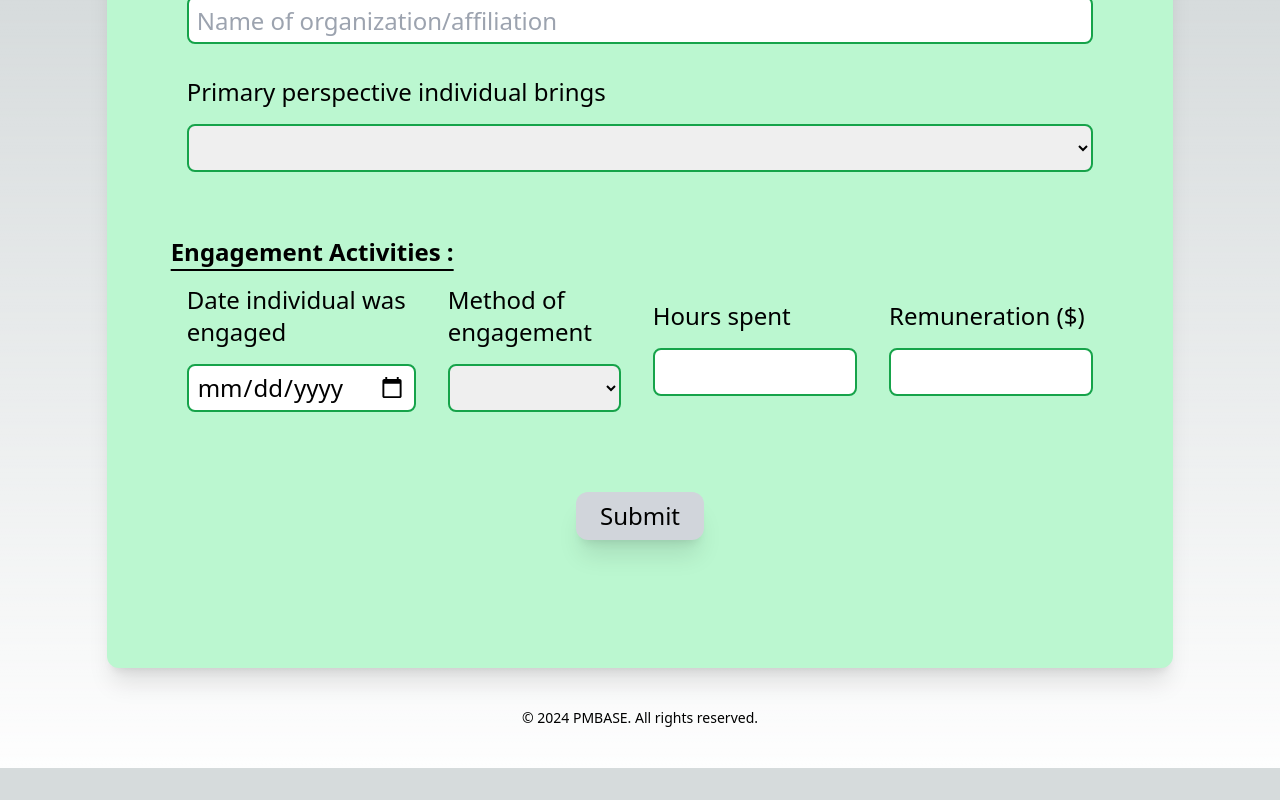
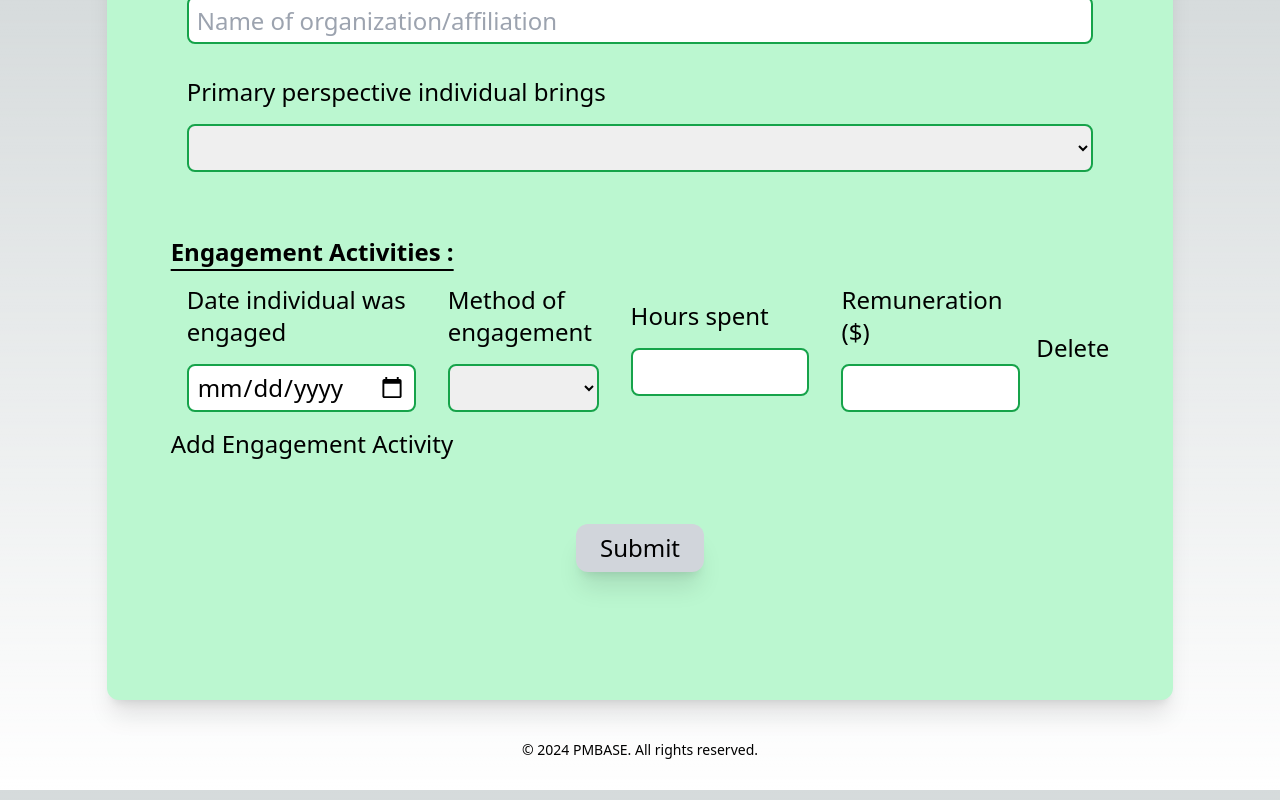
Before and after one commit to rosennabs/surveysalud, a Next.js app: page /relationships in a window 1280 px wide. Shown: the part 810-1610 px from the top of the page. Before the commit the page ends 1578 px from the top, so only its background shows below. Built offline with nearby package versions, Linux system fonts and the light colour scheme.

Commit message:
Implement the push and remove functions from FieldArray

```diff
--- a/src/app/relationships/page.tsx
+++ b/src/app/relationships/page.tsx
@@ -132,7 +132,9 @@ function Relationships() {
                 </h3>
 
                 <FieldArray name="engagement_activities">
-                  {({ push, remove }) => {
+                  {({ push, remove, form }) => {
+                    const { values } = form;
+
                     return (
                       <div>
                         {values.engagement_activities.map(
@@ -174,9 +176,32 @@ function Relationships() {
                                   name={`engagement_activities[${index}].dollar_gifted`}
                                 />
                               </div>
+
+                              <div>
+                                <button
+                                  type="button"
+                                  onClick={() => remove(index)}
+                                >
+
+                                  Delete
+                                </button>
+                              </div>
                             </div>
                           )
                         )}
+                        <button
+                          type="button"
+                          onClick={() =>
+                            push({
+                              engagement_date: "",
+                              engagement_method: "",
+                              hours_spent: "",
+                              dollar_gifted: "",
+                            })
+                          }
+                        >
+                          Add Engagement Activity
+                        </button>
                       </div>
                     );
                   }}
```
